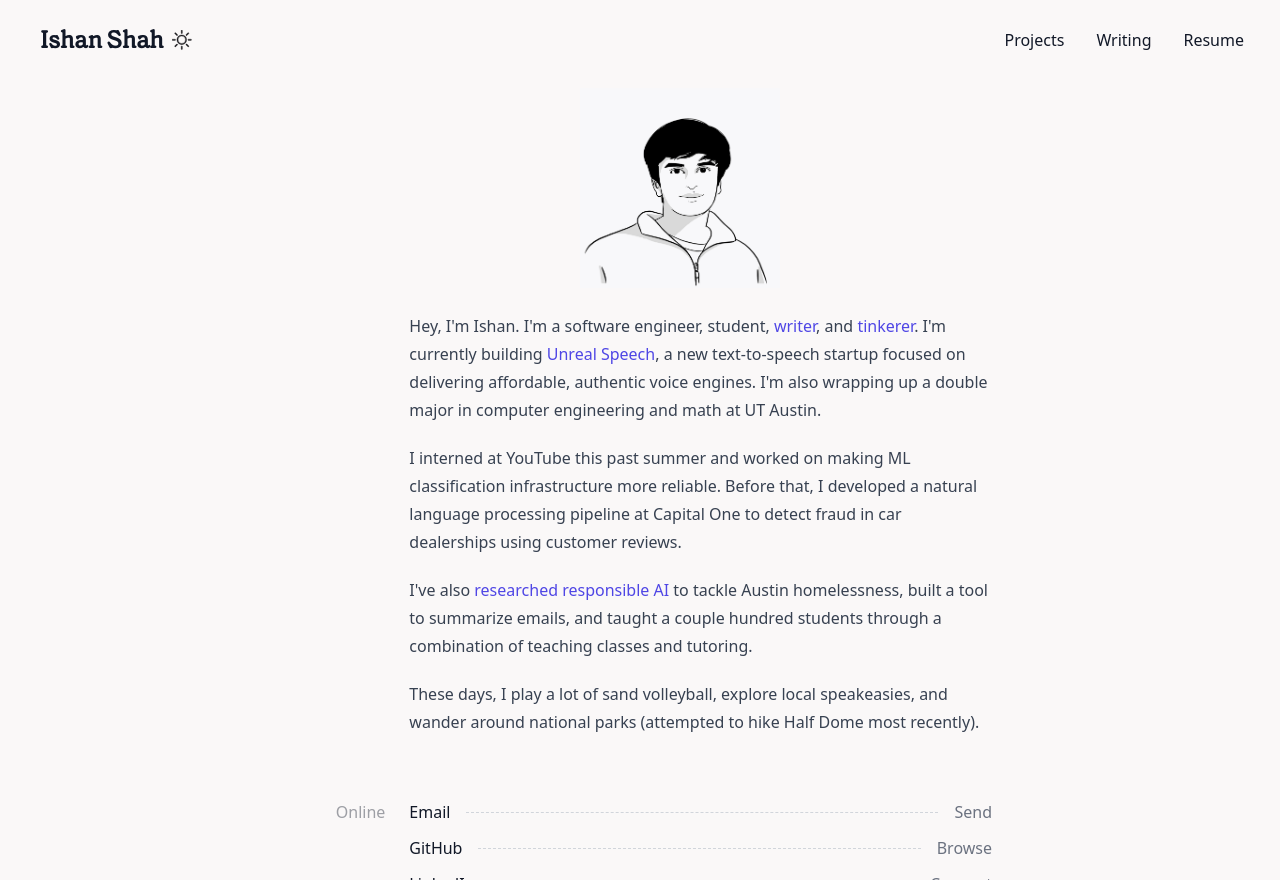
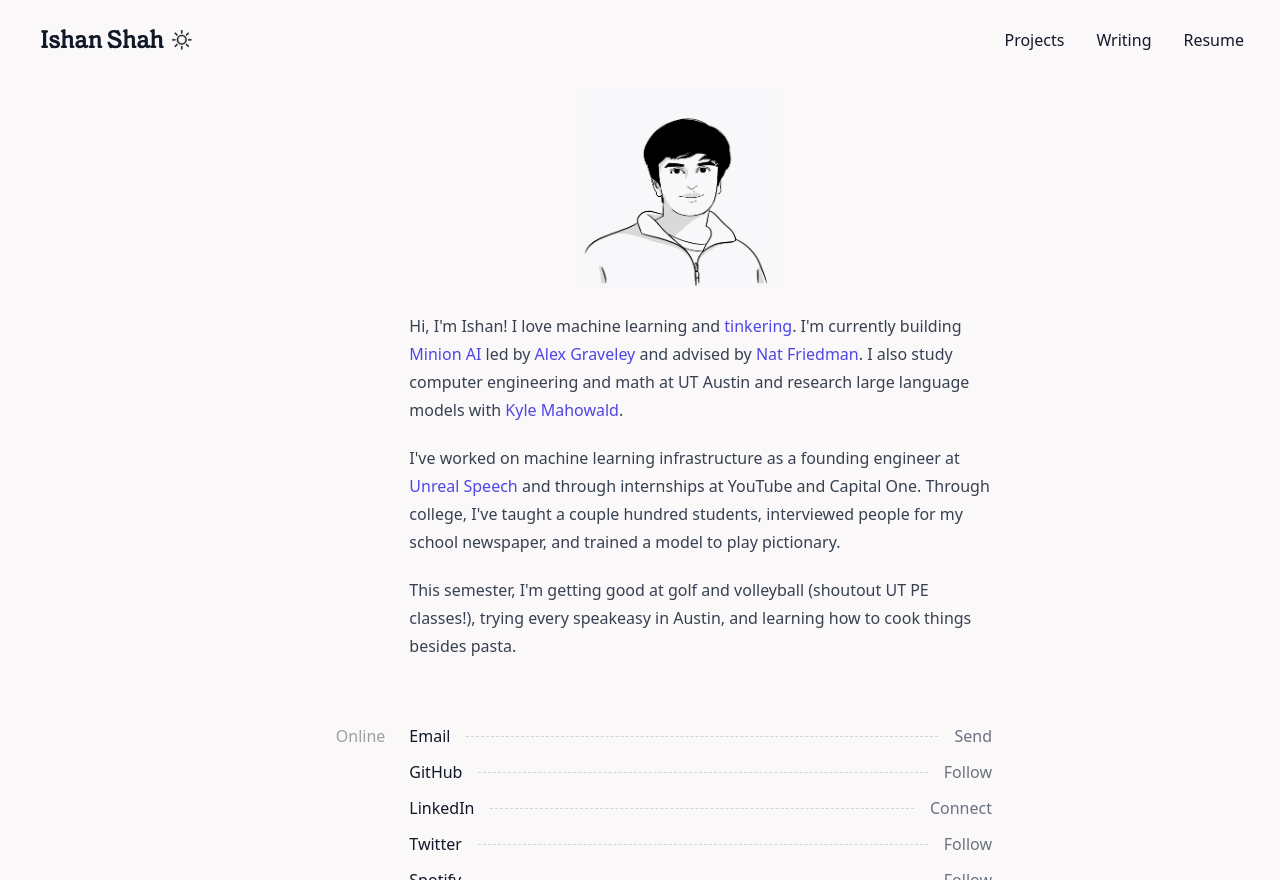
Before and after one commit to technoabsurdist/emilioandere.com, a Next.js app: page / in a window 1280 px wide. Built offline with nearby package versions, Linux system fonts and the light colour scheme.

Commit message:
Update homepage bio

```diff
--- a/src/components/Home/index.js
+++ b/src/components/Home/index.js
@@ -74,55 +74,24 @@ export function Home() {
             <SectionContent>
               <div className="prose">
                 <p>
-                  Hey, I&apos;m Ishan. I&apos;m a software engineer, student,{' '}
-                  <a
-                    href="https://ishan.coffee"
-                    target="_blank"
-                    rel="noopener noreferrer"
-                  >
-                    writer
-                  </a>
-                  , and{' '}
-                  <a
-                    href="https://github.com/ishan0102"
-                    target="_blank"
-                    rel="noopener noreferrer"
-                  >
-                    tinkerer
-                  </a>
-                  . I&apos;m currently building{' '}
-                  <a
-                    href="https://unrealspeech.up.railway.app/"
-                    target="_blank"
-                    rel="noopener noreferrer"
-                  >
-                    Unreal Speech
-                  </a>
-                  , a new text-to-speech startup focused on delivering affordable, authentic
-                  voice engines. I&apos;m also wrapping up a double major in computer engineering
-                  and math at UT Austin.
+                  Hi, I&apos;m Ishan! I love machine learning and <a href="https://github.com/ishan0102" target="_blank" rel="noopener noreferrer">
+                  tinkering</a>. I&apos;m currently building <a href="https://minion.ai/" target="_blank"
+                  rel="noopener noreferrer">Minion AI</a> led by <a href="https://minion.ai/" target="_blank"
+                  rel="noopener noreferrer">Alex Graveley</a> and advised by  <a href="https://nat.org/"
+                  target="_blank" rel="noopener noreferrer">Nat Friedman</a>. I also study computer engineering
+                  and math at UT Austin and research large language models with <a href="https://mahowak.github.io/"
+                  target="_blank" rel="noopener noreferrer">Kyle Mahowald</a>.
                 </p>
                 <p>
-                  I interned at YouTube this past summer and worked on making ML classification
-                  infrastructure more reliable. Before that, I developed a natural language processing
-                  pipeline at Capital One to detect fraud in car dealerships using customer reviews.
+                  I&apos;ve worked on machine learning infrastructure as a founding engineer at <a
+                  href="https://unrealspeech.com/" target="_blank" rel="noopener noreferrer">Unreal Speech</a>{' '}
+                  and through internships at YouTube and Capital One. Through college, I&apos;ve taught a couple
+                  hundred students, interviewed people for my school newspaper, and trained a model to play
+                  pictionary.
                 </p>
                 <p>
-                  I&apos;ve also{' '}
-                  <a
-                    href="https://hai.ischool.utexas.edu/"
-                    target="_blank"
-                    rel="noopener noreferrer"
-                  >
-                    researched responsible AI
-                  </a>
-                  {' '}to tackle Austin homelessness, built a tool to summarize emails, and
-                  taught a couple hundred students through a combination of teaching classes
-                  and tutoring.
-                </p>
-                <p>
-                  These days, I play a lot of sand volleyball, explore local speakeasies, and
-                  wander around national parks (attempted to hike Half Dome most recently).
+                  This semester, I&apos;m getting good at golf and volleyball (shoutout UT PE classes!),
+                  trying every speakeasy in Austin, and learning how to cook things besides pasta.
                 </p>
               </div>
             </SectionContent>
@@ -142,7 +111,7 @@ export function Home() {
                 <TableRow
                   href={'https://github.com/ishan0102'}
                   title={'GitHub'}
-                  subtitle={'Browse'}
+                  subtitle={'Follow'}
                   date={''}
                 />
                 <TableRow
@@ -160,7 +129,7 @@ export function Home() {
                 <TableRow
                   href={'https://open.spotify.com/user/ishan0102?si=510c088c653249d2'}
                   title={'Spotify'}
-                  subtitle={'Listen'}
+                  subtitle={'Follow'}
                   date={''}
                 />
               </div>
--- a/src/data/HomeData.js
+++ b/src/data/HomeData.js
@@ -1,13 +1,19 @@
 const workHistory = [
+  {
+    href: 'https://minion.ai',
+    title: 'Minion AI',
+    subtitle: 'Machine Learning Engineer Intern',
+    date: 'Jan 2023-Present\u00a0',
+  },
   {
     href: 'https://unrealspeech.up.railway.app/',
     title: 'Unreal Speech',
     subtitle: 'Founding Engineer',
-    date: 'Aug 2022-Present\u00a0',
+    date: 'Aug 2022-Dec 2022',
   },
   {
     href: 'https://www.youtube.com/',
-    title: 'Google',
+    title: 'YouTube',
     subtitle: 'Software Engineering Intern',
     date: 'May 2022-Aug 2022',
   },
@@ -23,12 +29,12 @@ const workHistory = [
     subtitle: 'Software Engineering Intern',
     date: 'May 2021-Aug 2021',
   },
-  {
-    href: 'https://www.aaktelescience.com/home',
-    title: 'AAK Telescience',
-    subtitle: 'Software Engineering Intern',
-    date: 'May 2020-Aug 2020',
-  },
+  // {
+  //   href: 'https://www.aaktelescience.com/home',
+  //   title: 'AAK Telescience',
+  //   subtitle: 'Software Engineering Intern',
+  //   date: 'May 2020-Aug 2020',
+  // },
 ]
 
 const research = [
@@ -44,12 +50,12 @@ const research = [
     subtitle: 'Research Assistant',
     date: 'Aug 2021-Dec 2021',
   },
-  {
-    href: 'https://nanotech.utdallas.edu/',
-    title: 'UTD NanoTech Institute',
-    subtitle: 'Research Assistant',
-    date: 'Jun 2018-Aug 2018',
-  },
+  // {
+  //   href: 'https://nanotech.utdallas.edu/',
+  //   title: 'UTD NanoTech Institute',
+  //   subtitle: 'Research Assistant',
+  //   date: 'Jun 2018-Aug 2018',
+  // },
 ]
 
 const organizations = [
```
